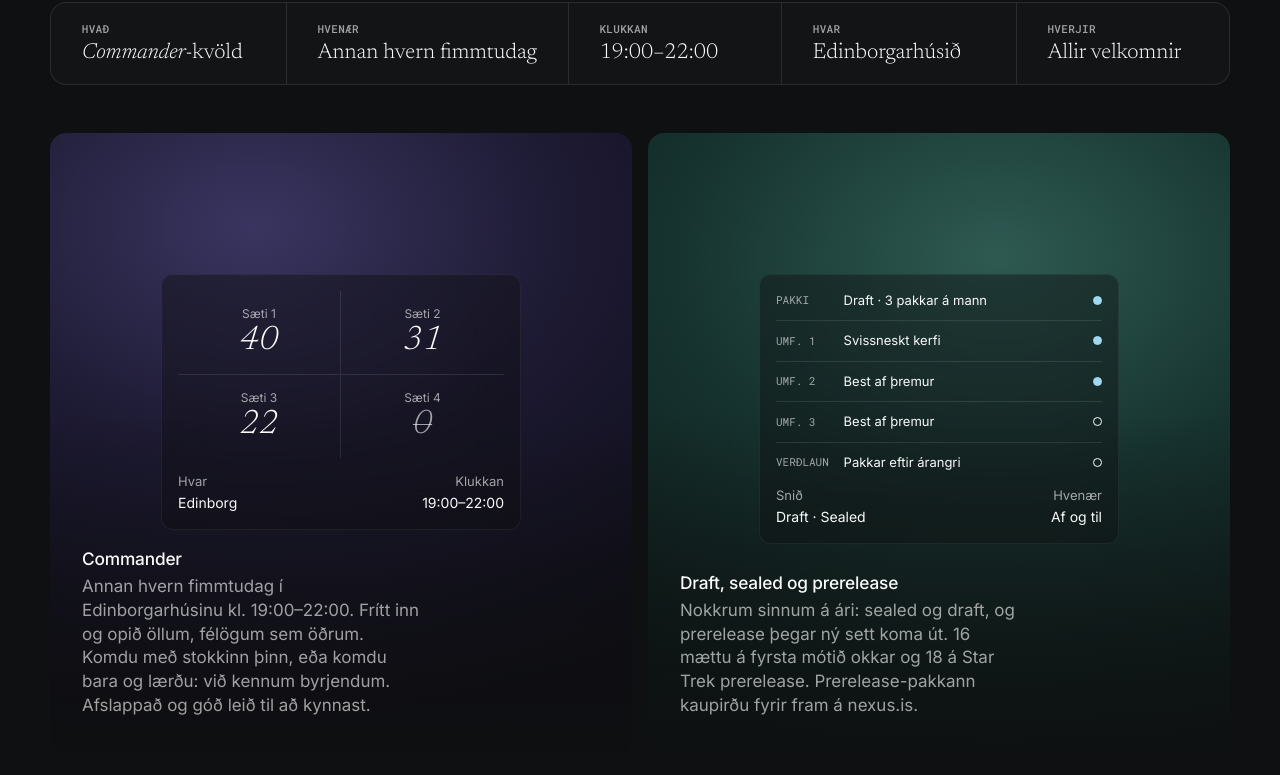
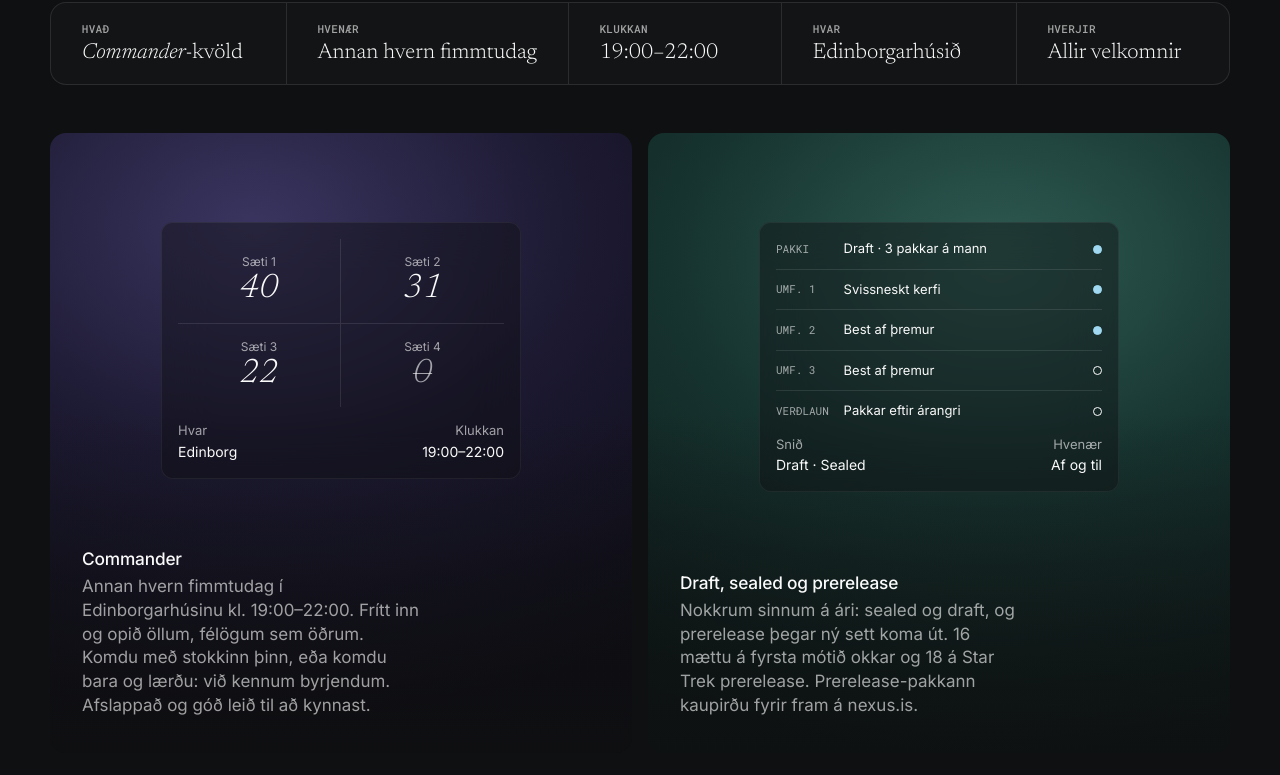
Before and after one commit to Emlinn/spilafelag-vefur, a website: page public/index.html in a window 1280 px wide. Shown: the part 2398-3173 px from the top of the page. Drawn offline with Linux system fonts and the light colour scheme.

Commit message:
Feature cards: breathing room between the panel and the text
Co-Authored-By: Claude Opus 5.5 <noreply@anthropic.com>

```diff
--- a/public/styles.css
+++ b/public/styles.css
@@ -167,7 +167,7 @@ section { position: relative; padding: clamp(5rem, 11vw, 9rem) 0; }
 .feature {
   position: relative; overflow: hidden; isolation: isolate;
   border-radius: 16px; min-height: 690px;
-  display: flex; flex-direction: column; justify-content: space-between;
+  display: flex; flex-direction: column; justify-content: space-between; gap: clamp(1.8rem, 3vw, 2.6rem);
   padding: clamp(1.2rem, 2.2vw, 1.6rem);
   background: var(--card-bg); background-size: cover; background-position: center;
 }
@@ -191,6 +191,7 @@ section { position: relative; padding: clamp(5rem, 11vw, 9rem) 0; }
 .f-commander { --card-bg: radial-gradient(120% 80% at 35% 15%, #3a3560 0%, #1d1a33 45%, #0c0b14 100%); --card-photo: url('img/commander.jpg'); }
 .cards.two { grid-template-columns: repeat(2, 1fr); max-width: 1180px; }
 .cards.two .feature { min-height: 620px; }
+.cards.two .feature .panel { margin-top: clamp(1.5rem, 5vw, 4rem); }
 .life { display: grid; grid-template-columns: 1fr 1fr; text-align: center; }
 .life div { padding: 14px 6px; }
 .life div:nth-child(odd) { border-right: 1px solid var(--line); }
```
